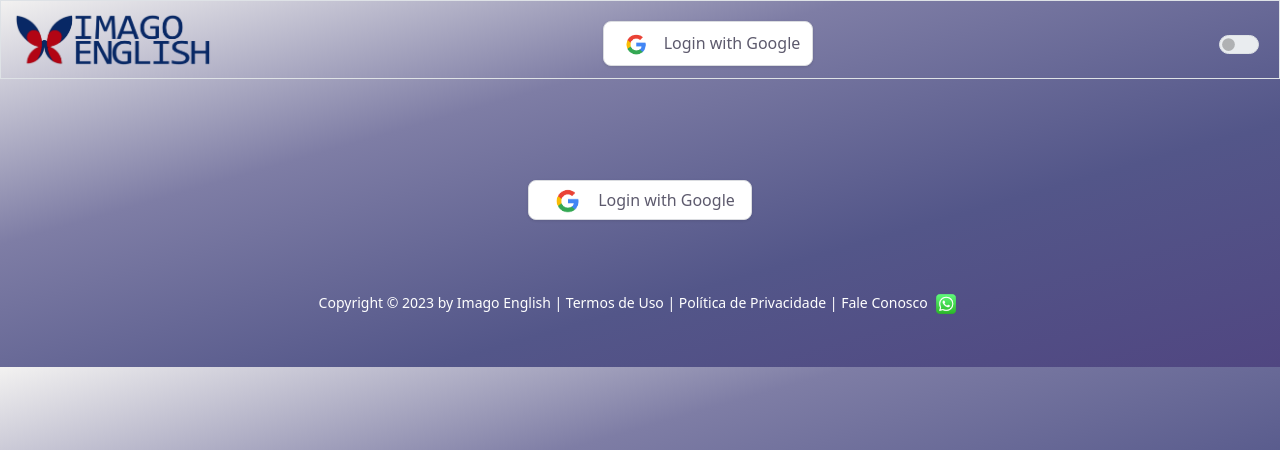
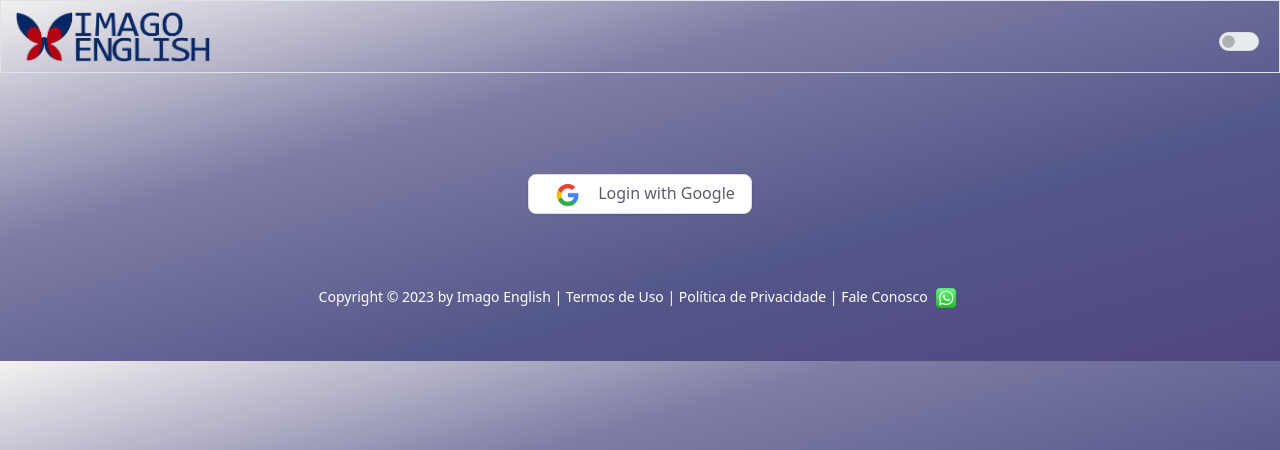
Before and after one commit to vmathm/Imago-English-v2, a Flask app: page /dashboard/ in a window 1280 px wide. Shown: the top 450 px of the page. Run offline with Flask 3, Linux system fonts and the light colour scheme; some libraries are stand-ins or nearby versions.

Commit message:
moves Google Login button from navbar to dashboard and demo_login pages.

```diff
--- a/app/templates/partials/navlinks.html
+++ b/app/templates/partials/navlinks.html
@@ -44,16 +44,7 @@
     {% endif %}
 
 {% else %}
-    {# Not authenticated (visitor) #}
-    <ul class="navbar-nav ms-auto mt-2">
-        <li class="nav-item my-1">
-        <a href="{{ url_for('auth.login') }}" class="btn btn-google d-flex align-items-center justify-content-center gap-2 m-0">
-            <img src="{{ url_for('static', filename='img/google_logo.png') }}" alt="Google Logo" class="google-icon">
-            <span>Login with Google</span>
-        </a>
-        </li>
 
-    </ul>
 {% endif %}
 
 {# Dark mode switch (always shown) #}
```
Also changed, not shown: app/templates/demo_login.html (+16 -0 lines).
